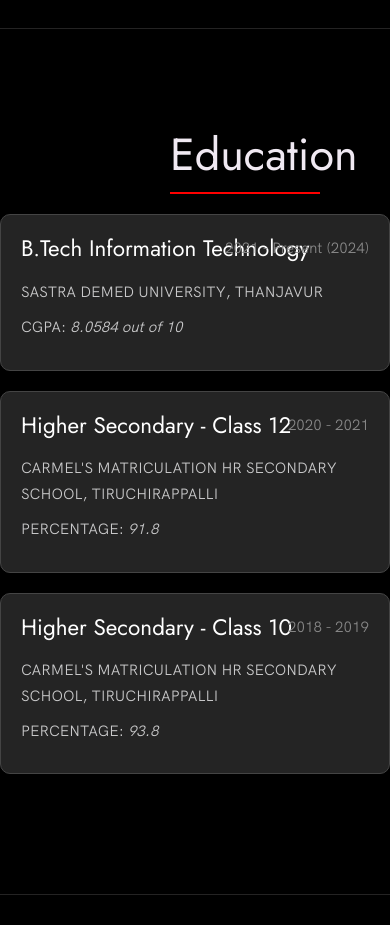
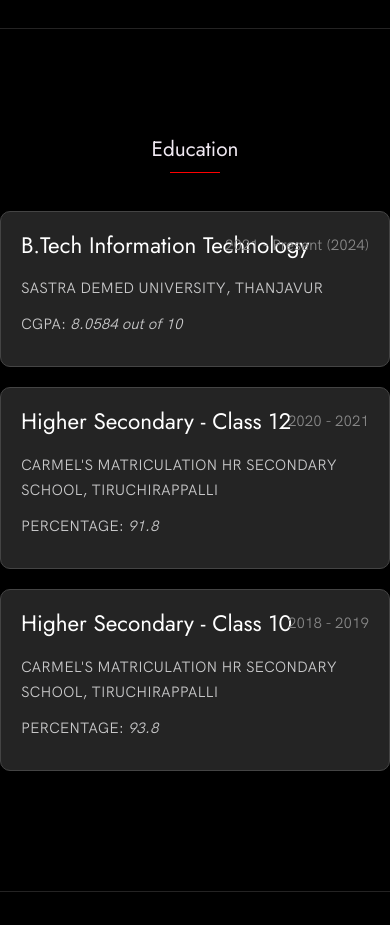
Before and after one commit to vedha2603/Portfolio, a plain HTML site: page index.html in a window 390 px wide. Shown: the part 1780-2705 px from the top of the page. Drawn offline with Linux system fonts and the light colour scheme.

Commit message:
Update index.css

```diff
--- a/index.css
+++ b/index.css
@@ -731,10 +731,22 @@ body:not(.user-is-tabbing) a:focus {
     margin: 10px 0;
 
 }
-@media(max-width:500px)
-{
-    .about-section{
-        color:blue;
-        text-align:left;
+@media(max-width: 500px) {
+    .about-section {
+        padding: 1rem;
+    }
+
+    .about-section h1 {
+        font-size: 2.5rem;
+        margin: 0;
+        text-align: center;
+    }
+
+    .underline {
+        width: 50px;
+        height: 1px;
+        background-color: red;
+        margin: 10px auto;
+        border: none;
     }
 }
```
